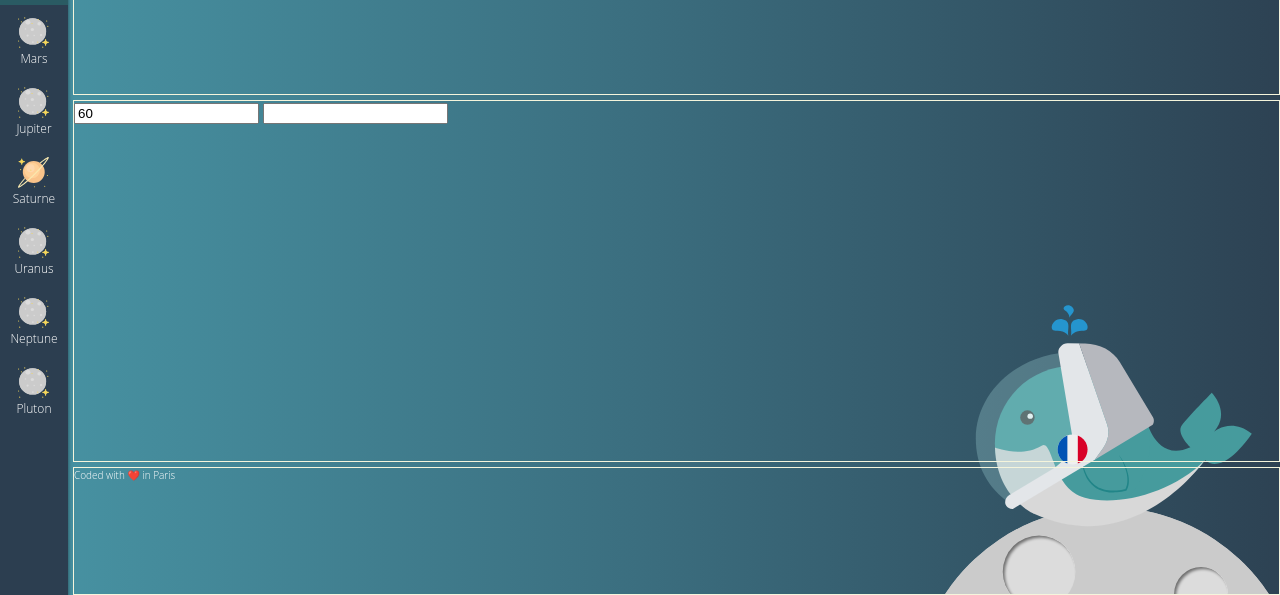
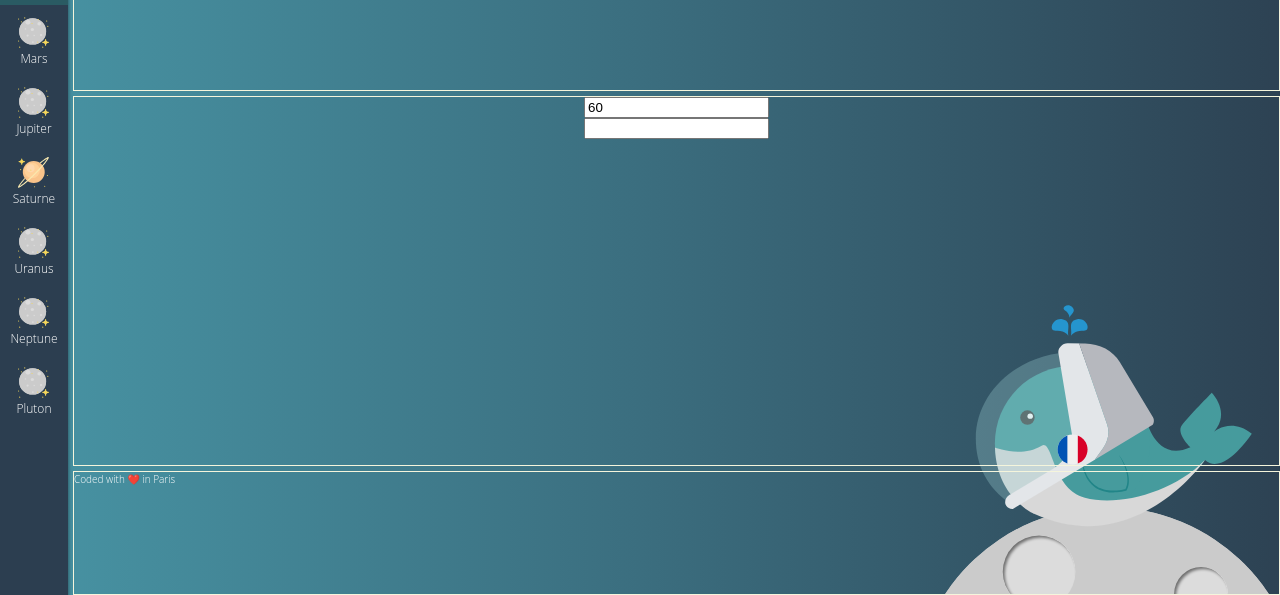
Before and after one commit to AstridSeulliet/poidsdelune, a website: page views/index.html in a window 1280 px wide. Shown: the part 205-800 px from the top of the page. Drawn offline with nearby package versions, Linux system fonts and the light colour scheme; files that its build step writes are made by us from their sources; files whose address does not match are found by name; a web font is replaced by a local one.

Commit message:
Minor improvements

```diff
--- a/public/style.css
+++ b/public/style.css
@@ -138,8 +138,10 @@ body {
 		grid-area: main;
 	}
 
-		.main button[name="mouuuuuu"] {
-			/* border:1px solid blue; */
+		.main input {
+			display: block;
+			margin: auto;
+
 		}
 
 	.right {
```
Also changed, not shown: public/images/Earth.svg (added), public/images/internet.svg (added).
